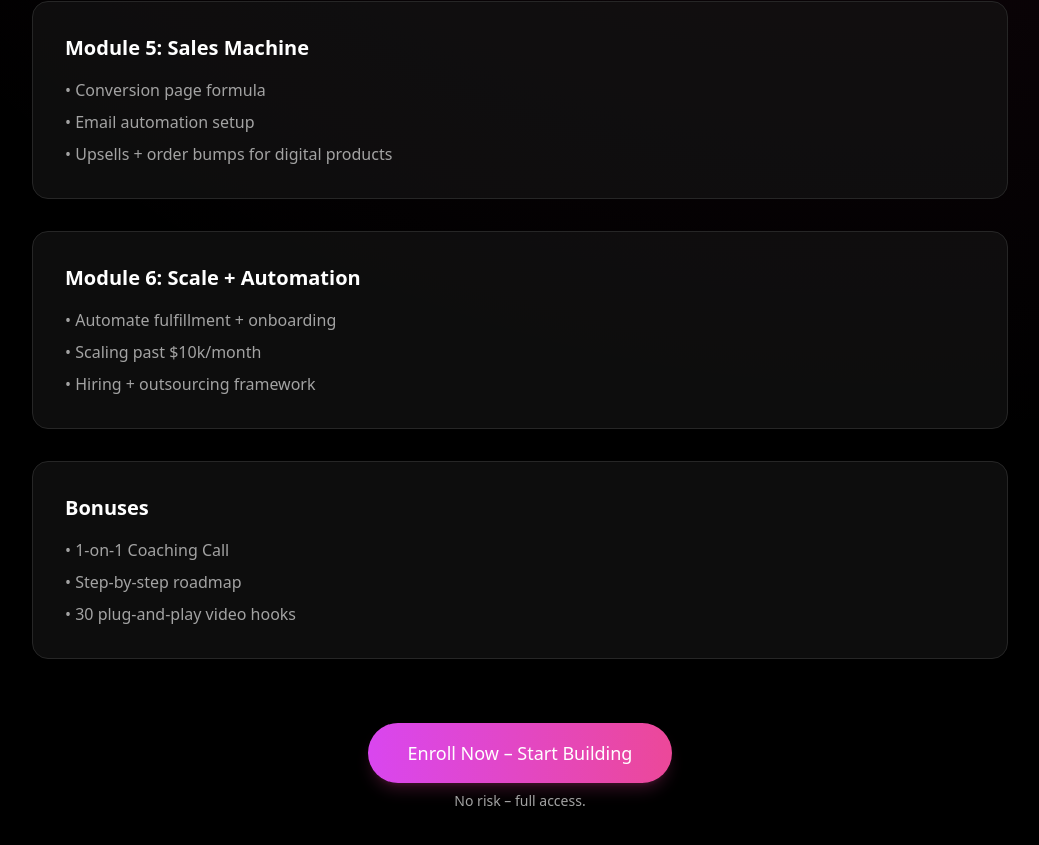
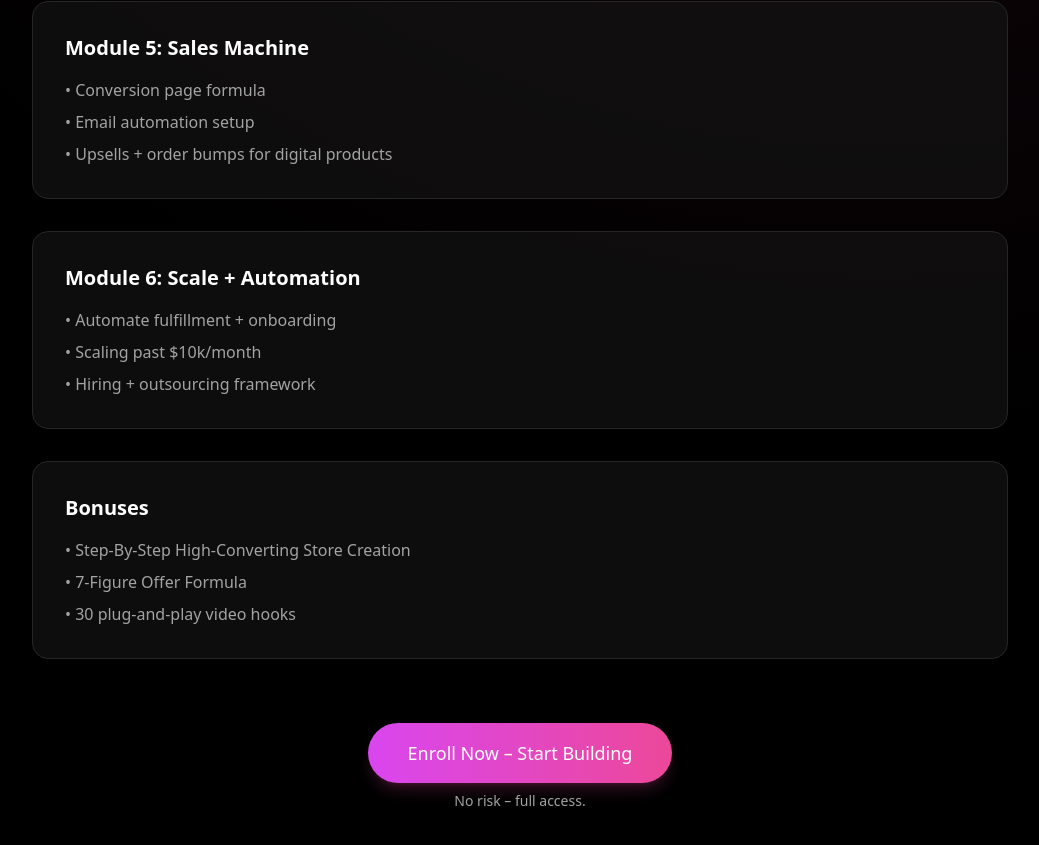
Before and after one commit to ChrisDigital24/digital-dropshipping-blueprint, a Next.js app: page /blueprint in a window 1280 px wide. Shown: the part 1403-2248 px from the top of the page, without its empty margins (120-1159 px from the left). Built offline with nearby package versions, Linux system fonts and the light colour scheme.

Commit message:
Update lesson titles in blueprint.jsx

```diff
--- a/pages/blueprint.jsx
+++ b/pages/blueprint.jsx
@@ -97,8 +97,8 @@ export default function Blueprint() {
               {
                 module: "Bonuses",
                 lessons: [
-                  "1-on-1 Coaching Call",
-                  "Step-by-step roadmap",
+                  "Step-By-Step High-Converting Store Creation",
+                  "7-Figure Offer Formula",
                   "30 plug-and-play video hooks",
                 ],
               },
```
